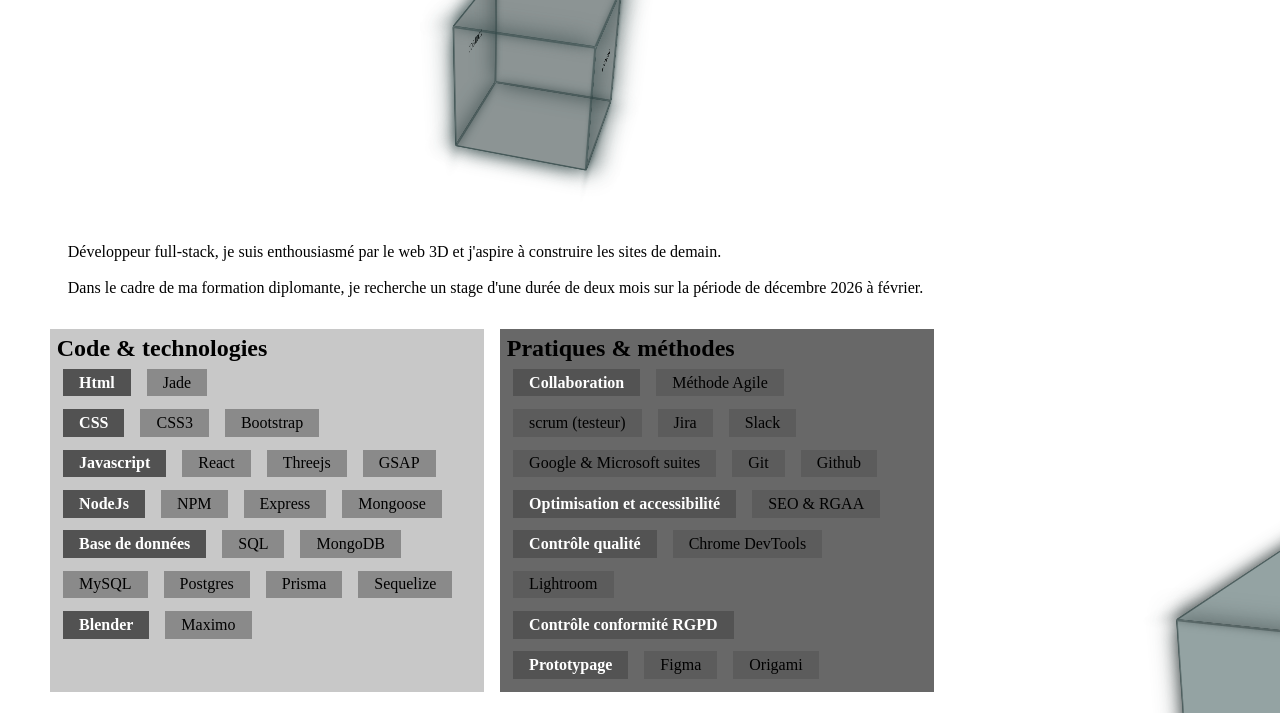
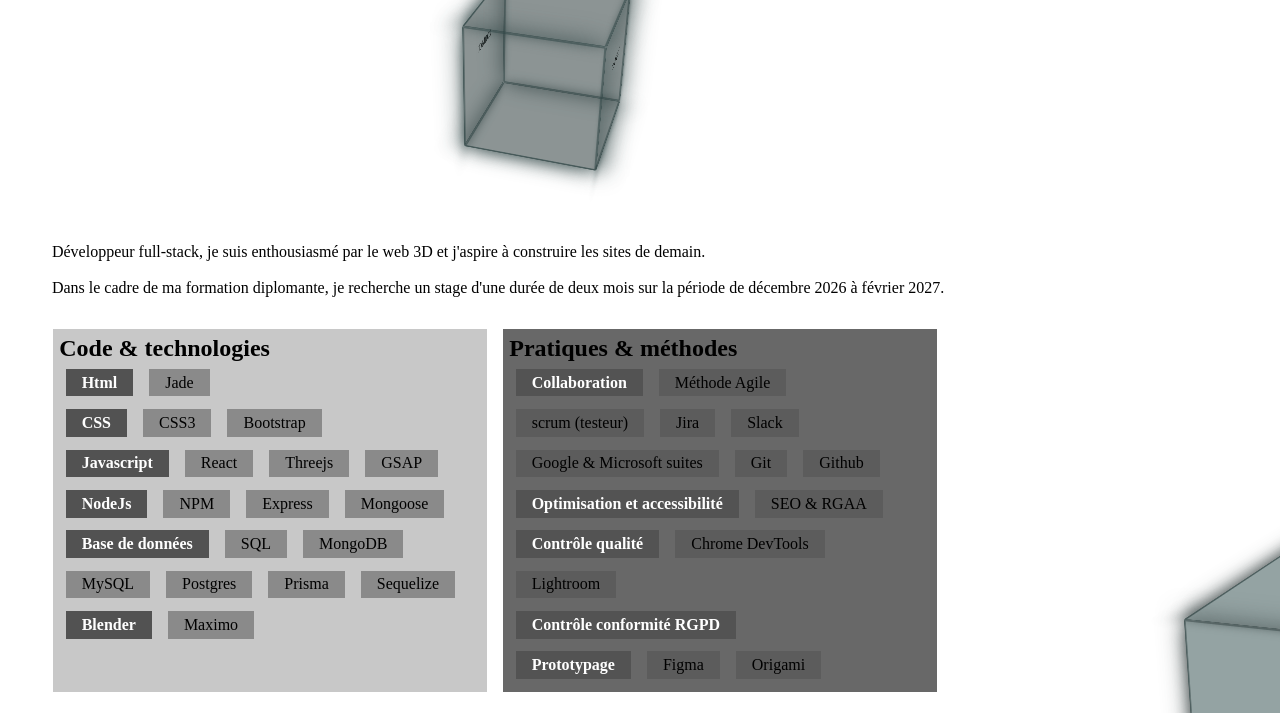
Before and after one commit to loicRoch/resume-b-w, a website built with Vite: page src/index.html in a window 1280 px wide. Shown: the part 62-775 px from the top of the page. Built offline with nearby package versions, Linux system fonts and the light colour scheme.

Commit message:
date updated

```diff
--- a/src/index.html
+++ b/src/index.html
@@ -34,7 +34,7 @@
             j'aspire à construire les sites de demain. <br />
           <br/>
             Dans le cadre de ma formation diplomante, je recherche un stage
-            d'une durée de deux mois sur la période de décembre 2026 à février.
+            d'une durée de deux mois sur la période de décembre 2026 à février 2027.
           </p>
         </section>
       </div>
```
